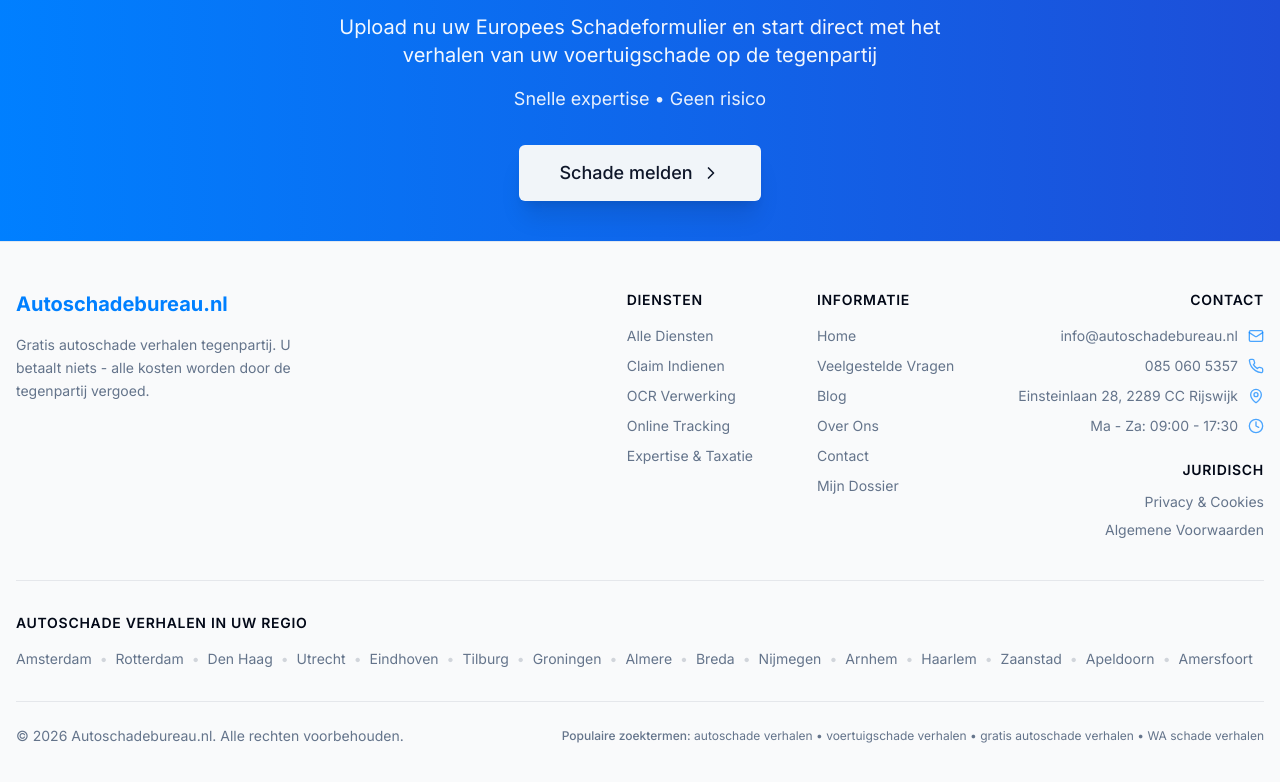
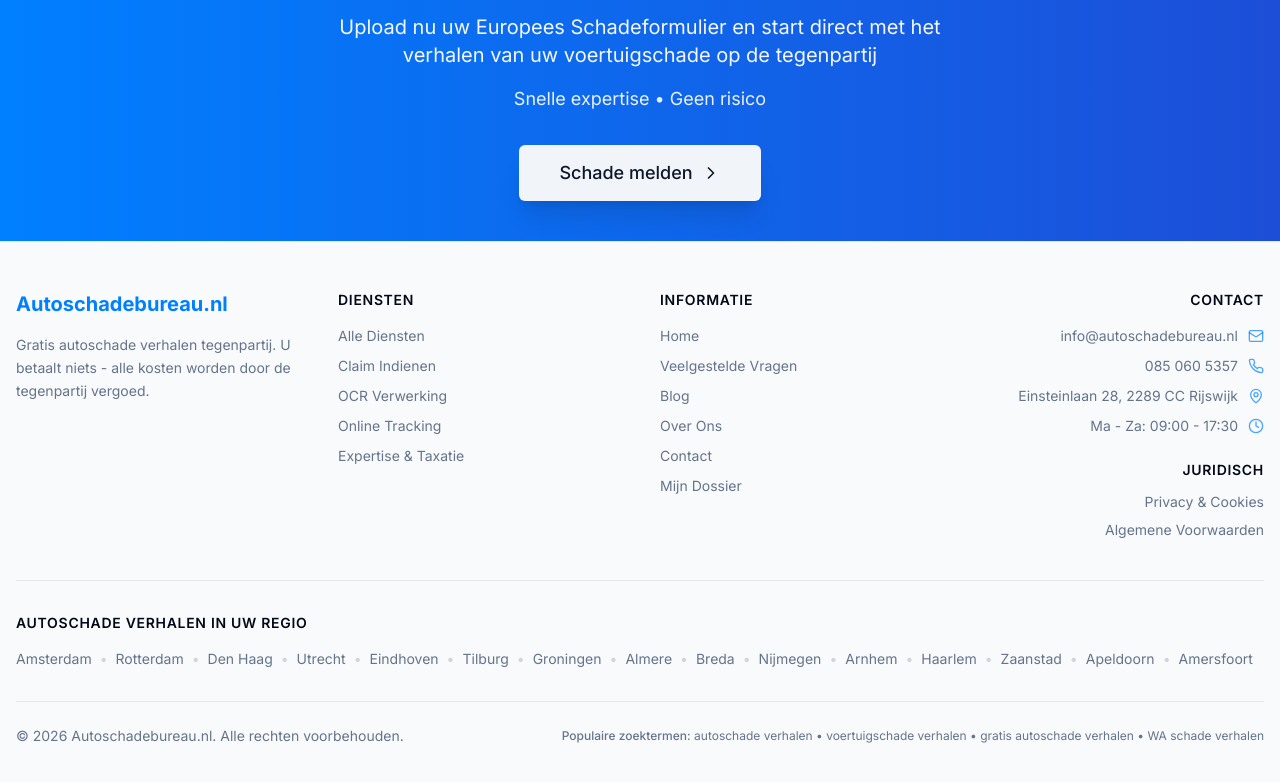
Before and after one commit to Championne/Gratisschadeverhalen.nl, a Next.js app: page / in a window 1280 px wide. Shown: the part 7024-7806 px from the top of the page. Built offline with nearby package versions, Linux system fonts and the light colour scheme; no server answers.

Commit message:
Fix footer column spacing - equal width columns

```diff
--- a/components/site-footer.tsx
+++ b/components/site-footer.tsx
@@ -26,11 +26,11 @@ export function SiteFooter() {
     <footer className="border-t bg-gray-50">
       <div className="container mx-auto px-4 py-10 md:py-12">
 
-        {/* Main Grid - 4 columns on desktop with justify-between */}
-        <div className="grid grid-cols-1 sm:grid-cols-2 lg:grid-cols-[1fr_auto_auto_auto] gap-8 lg:gap-16">
+        {/* Main Grid - 4 equal columns on desktop */}
+        <div className="grid grid-cols-1 sm:grid-cols-2 lg:grid-cols-4 gap-8 lg:gap-10">
 
           {/* Column 1: Brand & Description */}
-          <div className="space-y-4 lg:max-w-xs">
+          <div className="space-y-4">
             <Link href="/" className="inline-block">
               <span className="text-xl font-bold text-primary hover:text-primary/80 transition-colors">
                 Autoschadebureau.nl
```
Also changed, not shown: 1 other file (tests, documents, lock files or other folders).
